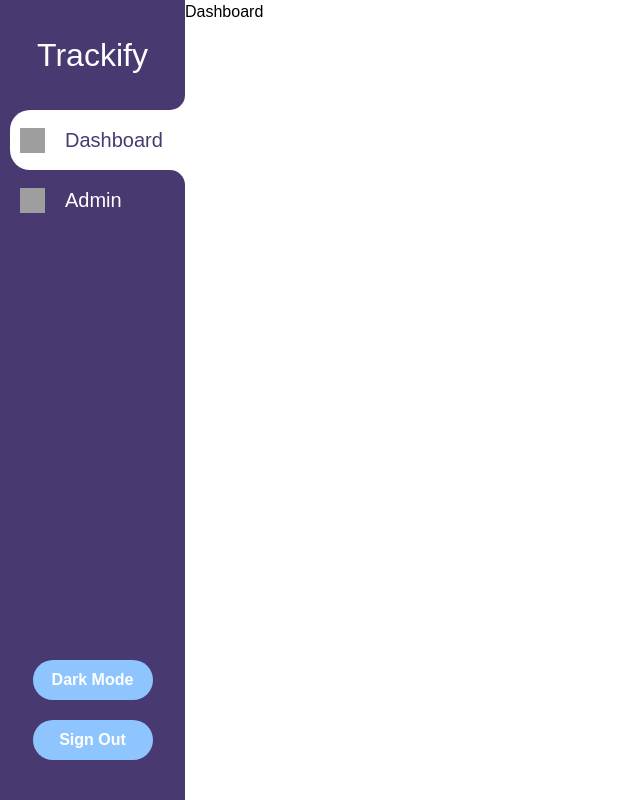
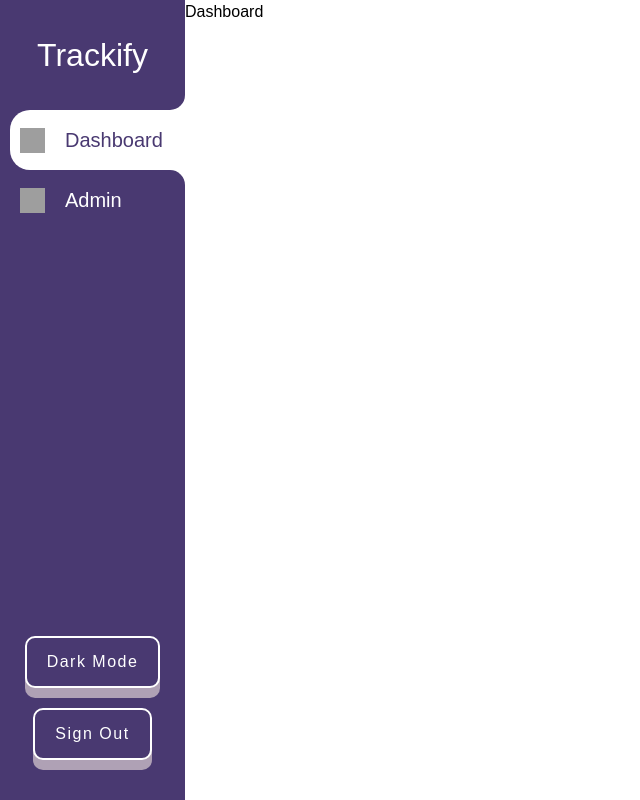
Before and after one commit to deetosh/UI_EXPENSE_TRACKER_2_0, a React (Vite) app: page /app/dashboard in a window 1280 px wide. Shown: the whole page, without its empty margins (0-640 px from the left). Built offline with nearby package versions, Linux system fonts and the light colour scheme; grey boxes are pictures that could not be loaded.

Commit message:
changed styles and colors

```diff
--- a/src/atoms/DButton.jsx
+++ b/src/atoms/DButton.jsx
@@ -1,12 +1,12 @@
 import React, {useState} from "react";
 
 const DButton = (
-    {text, onClick, buttonClass='', textColor='text-white', buttonColor='bg-blue-300 hover:bg-blue-500 active:bg-blue-700'}
+    {text, onClick, buttonClass=''}
 ) => {
     return (
         <button
             onClick={onClick}
-            className={`${buttonClass} ${textColor} ${buttonColor} min-w-30 min-h-10 px-6 py-2 font-bold rounded-3xl transition-all duration-300`}
+            className={`${buttonClass}`}
         >
             {text}
         </button>
--- a/src/modules/navbar/navbar.css
+++ b/src/modules/navbar/navbar.css
@@ -60,7 +60,7 @@ body {
   top: -15px;
   height: 15px;
   width: 100%;
-  background: var(--nav-text-primary);
+  background: var(--nav-selected);
   display: none;
 }
 
@@ -80,7 +80,7 @@ body {
   bottom: -15px;
   height: 15px;
   width: 100%;
-  background: var(--nav-text-primary);
+  background: var(--nav-selected);
   display: none;
 }
 
@@ -103,7 +103,7 @@ body {
 .nav-item.active .link {
   text-decoration: none;
   color: var(--nav-primary);
-  background: var(--nav-text-primary);
+  background: var(--nav-selected);
 }
 
 .nav-icon {
--- a/src/modules/navbar/navbar.jsx
+++ b/src/modules/navbar/navbar.jsx
@@ -54,10 +54,12 @@ function Navbar({ tabs }) {
                 <DButton
                     text={isDarkMode ? "Light Mode" : "Dark Mode"}
                     onClick={() => setIsDarkMode(!isDarkMode)}
+                    buttonClass='button-nav-primary'
                 />
                 <DButton
                     text = "Sign Out"
                     onClick={()=>{}}
+                    buttonClass='button-nav-primary'
                 />
             </div>
         </nav>
--- a/styles.css
+++ b/styles.css
@@ -5,19 +5,56 @@
     --bg-secondary: #a0d9de;
     --text-primary: #000000;
     --text-secondary: #252121;
-    --button-primary: rgb(67, 174, 231);
+    --button-primary: rgb(255, 255, 255);
+    --button-primary-shadow: rgba(226, 214, 216, 0.661);
+    --button-primary-hover-shadow: rgba(232, 218, 220, 0.825);
+    --button-primary-click: rgba(255, 255, 255, 0.151);
+    --button-primary-click-shadow: rgb(237, 227, 229);
     --button-secondary: #71b8e4;
     --nav-primary: rgb(73, 57, 113);
+    --nav-selected: #ffffff;
     --nav-secondary: #1b1a33;
     --nav-text-primary: #ffffff;
     --nav-text-selected: #000000;
 }
 
 [data-theme="dark"] {
-    --bg-primary: #181d3c;
+    --bg-primary: #1a1c36;
     --bg-secondary: #a0d9de;
-    --text-primary: #000000;
-    --text-secondary: #252121;
-    --button-primary: rgb(67, 174, 231);
+    --text-primary: #ffffff;
+    --text-secondary: #cdc8c8;
+    --button-primary: rgb(0, 0, 0);
+    --button-primary-shadow: rgba(29, 26, 27, 0.661);
+    --button-primary-hover-shadow: rgba(28, 27, 27, 0.825);
+    --button-primary-click: rgba(0, 0, 0, 0.108);
+    --button-primary-click-shadow: rgb(38, 35, 36);
     --button-secondary: #71b8e4;
+    --nav-primary: rgb(179, 169, 202);
+    --nav-secondary: #1b1a33;
+    --nav-selected: #1a1c36;
+    --nav-text-primary: #000000;
+    --nav-text-selected: #ffffff;
 }
+
+
+.button-nav-primary {
+    padding: 12px 20px;
+    border-radius: 10px;
+    border: 2px solid var(--button-primary);
+    background-color: var(--nav-primary);
+    letter-spacing: 1.5px;
+    font-size: 15px bold;
+    transition: all 0.3s ease;
+    box-shadow:  var(--button-primary-shadow) 0px 10px 0px 0px;
+    color: var(--nav-text-primary);
+    cursor: pointer;
+}
+.button-nav-primary:hover {
+    box-shadow:  var(--button-primary-hover-shadow) 0px 7px 0px 0px;
+}
+.button-nav-primary:active {
+    background-color: var(--button-primary-click);
+    box-shadow:  var(--button-primary-click-shadow) 0px 0px 0px 0px;
+    transform: translateY(5px);
+    transition: 200ms;
+}
```
